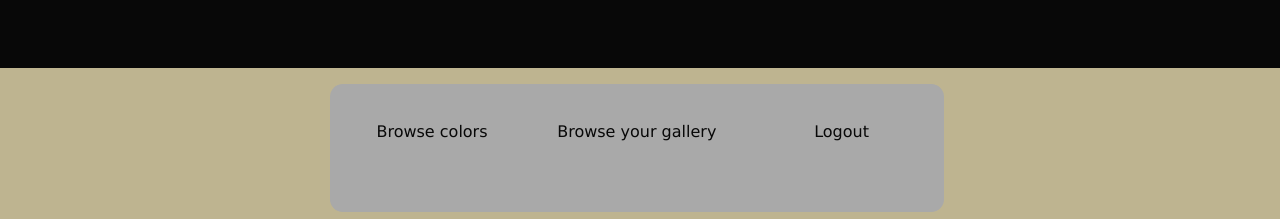
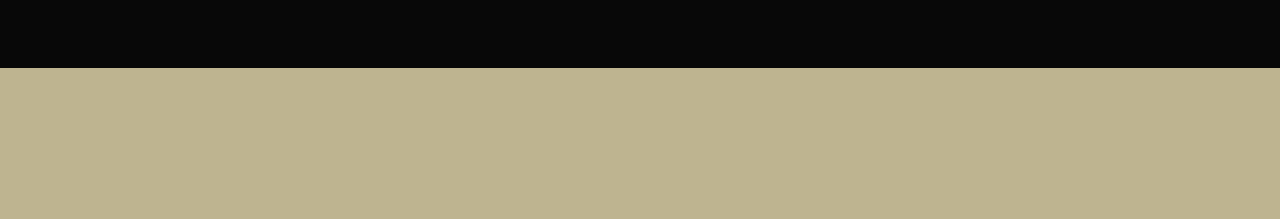
Before and after one commit to jchristie14/Amsterdam-Colors, a website: page views/index.html in a window 1280 px wide. Shown: the part 206-425 px from the top of the page. Drawn offline with Linux system fonts and the light colour scheme.

Commit message:
Remove dead links

```diff
--- a/views/index.html
+++ b/views/index.html
@@ -12,13 +12,7 @@
     <p>AMSTERDAM COLORS</p>
   </div>
 </header>
-  <nav>
-    <ul class="nav">
-      <li id="browsecolors"><a href="/browse/{{id}}">Browse colors</a></li>
-      <li id="browseuser"><a href="/user/{{id}}">Browse your gallery</a></li>
-      <li id="logoutli"><a href="/sessions/logout">Logout</a></li>
-    </ul>
-  </nav>
+
 <div class="container">
 
   <h1>Thank you for logging in</h1>
```
Also changed, not shown: views/sessions/new.html (+1 -7 lines), views/users/new.html (+1 -7 lines).
